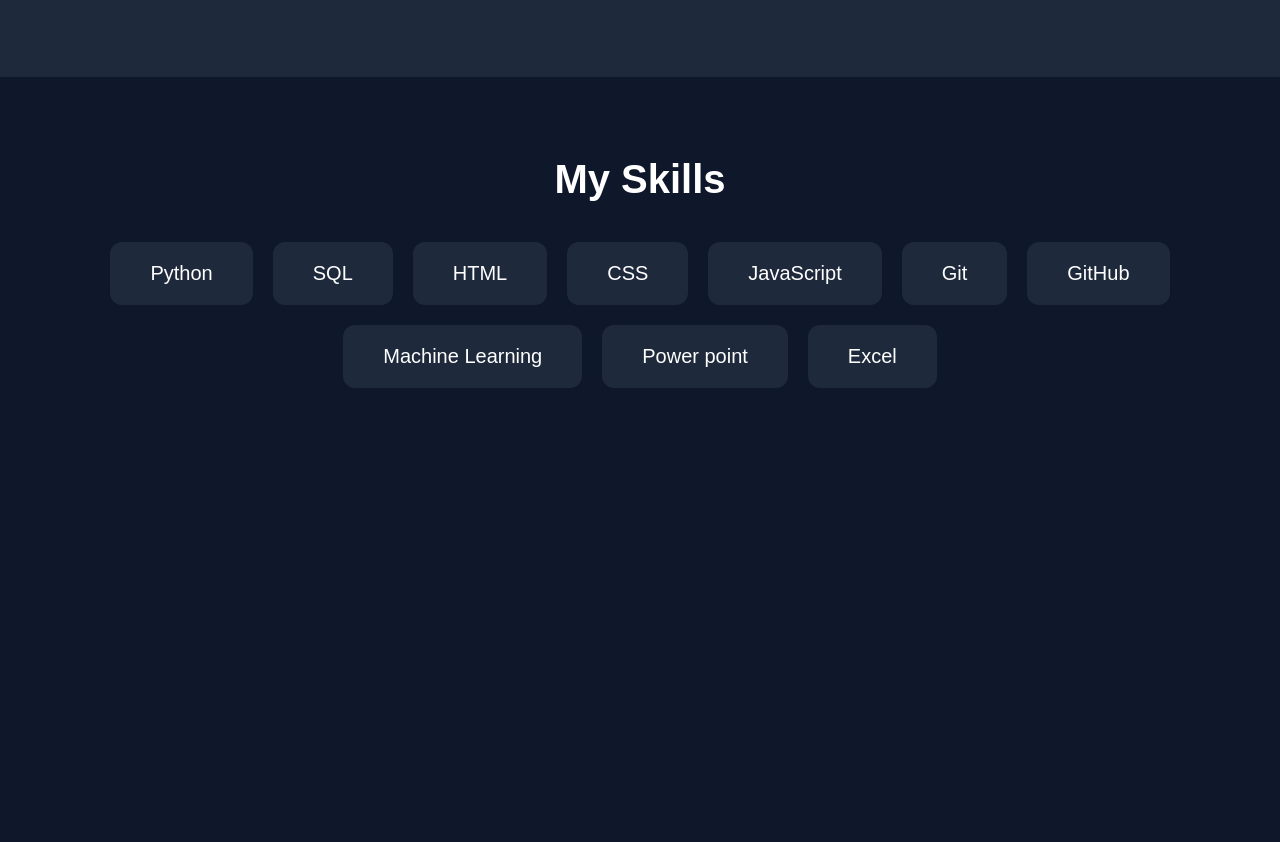
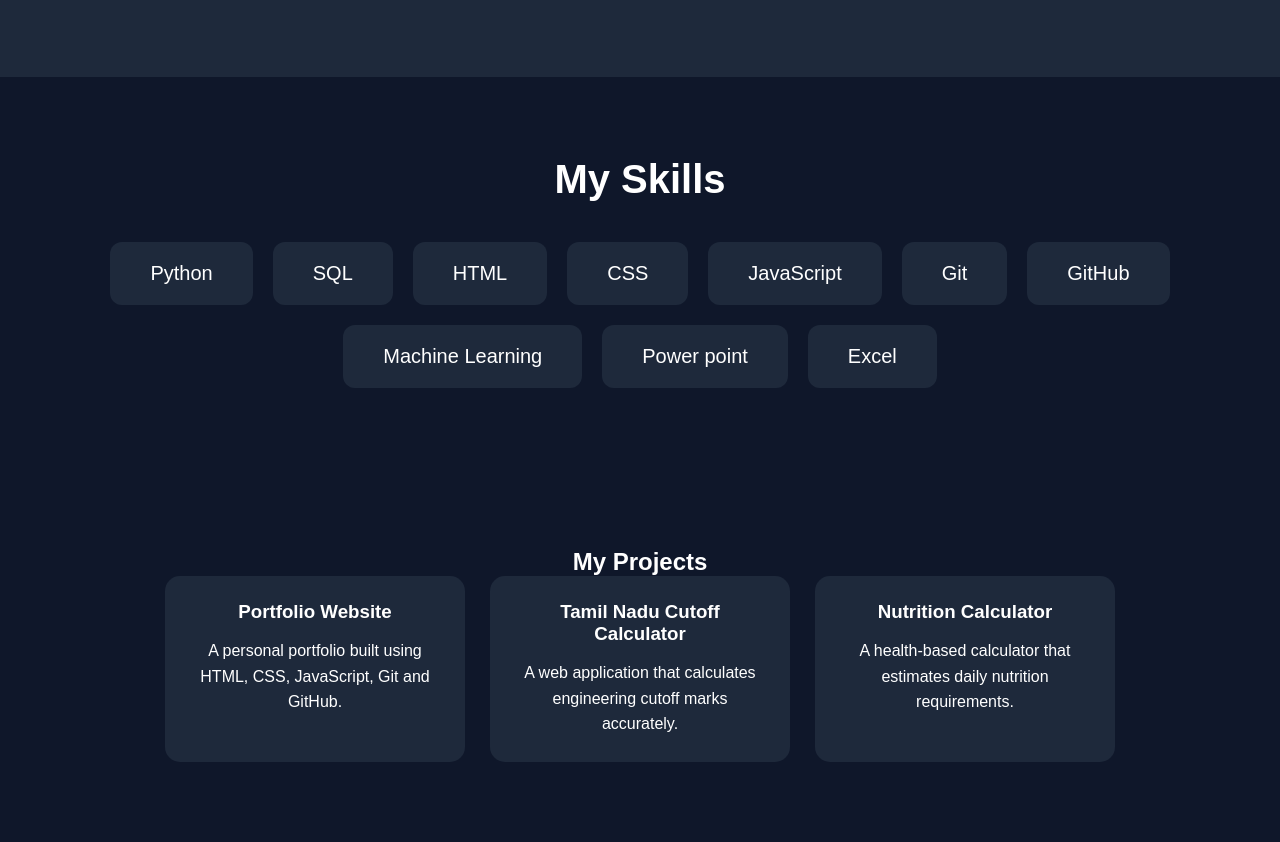
Before and after one commit to akakash2597-bit/My-Portfolio, a plain HTML site: page index.html in a window 1280 px wide. Shown: the part 1050-1892 px from the top of the page. Before the commit the page ends 1518 px from the top, so only its background shows below. Drawn offline with Linux system fonts and the light colour scheme.

Commit message:
Added projects section

```diff
--- a/index.html
+++ b/index.html
@@ -70,3 +70,27 @@
     </div>
 
 </section>
+<section class="projects">
+
+    <h2>My Projects</h2>
+
+    <div class="project-container">
+
+        <div class="project-card">
+            <h3>Portfolio Website</h3>
+            <p>A personal portfolio built using HTML, CSS, JavaScript, Git and GitHub.</p>
+        </div>
+
+        <div class="project-card">
+            <h3>Tamil Nadu Cutoff Calculator</h3>
+            <p>A web application that calculates engineering cutoff marks accurately.</p>
+        </div>
+
+        <div class="project-card">
+            <h3>Nutrition Calculator</h3>
+            <p>A health-based calculator that estimates daily nutrition requirements.</p>
+        </div>
+
+    </div>
+
+</section>
--- a/style.css
+++ b/style.css
@@ -183,3 +183,56 @@ button:last-child{
     transform:translateY(-8px);
 
 }
+.projects{
+
+    padding:80px 30px;
+
+    text-align:center;
+
+}
+
+.project-container{
+
+    display:flex;
+
+    justify-content:center;
+
+    flex-wrap:wrap;
+
+    gap:25px;
+
+}
+
+.project-card{
+
+    width:300px;
+
+    background:#1e293b;
+
+    padding:25px;
+
+    border-radius:15px;
+
+    transition:0.3s;
+
+}
+
+.project-card:hover{
+
+    transform:translateY(-10px);
+
+    box-shadow:0 10px 25px rgba(0,0,0,0.4);
+
+}
+
+.project-card h3{
+
+    margin-bottom:15px;
+
+}
+
+.project-card p{
+
+    line-height:1.6;
+
+}
```
